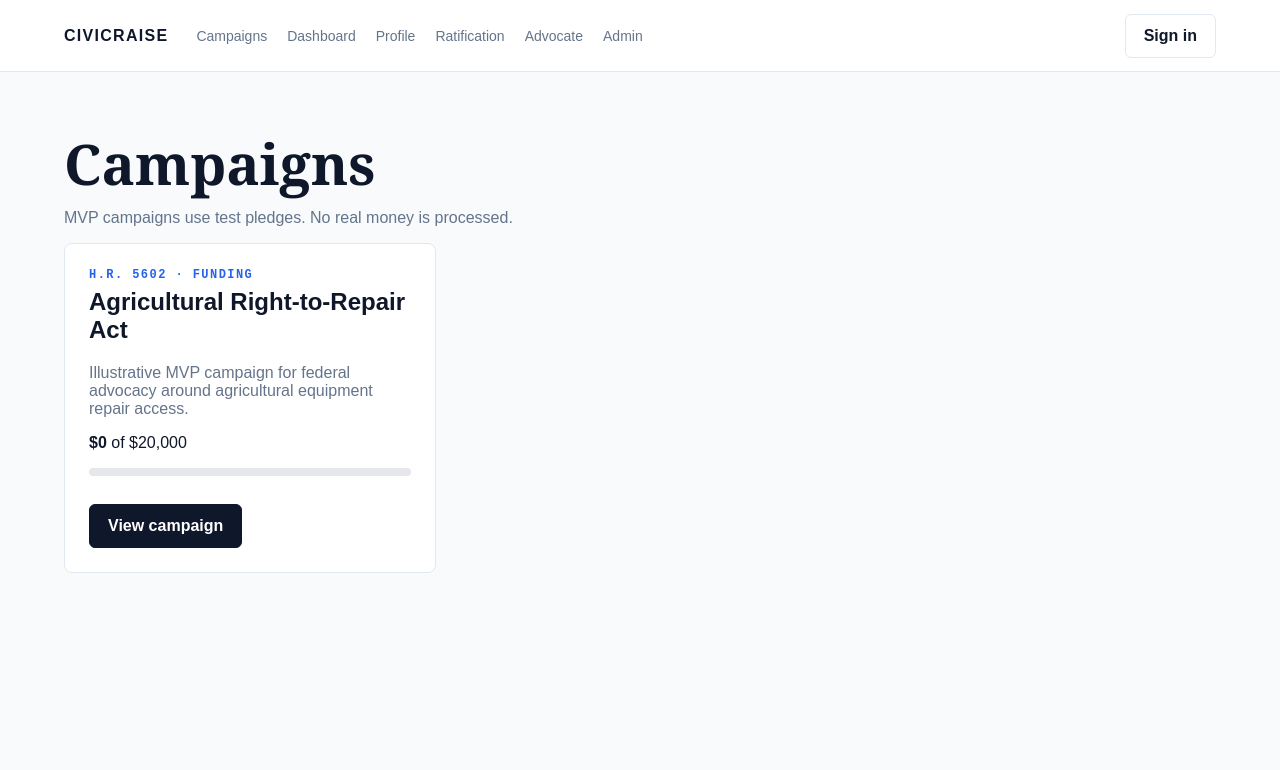
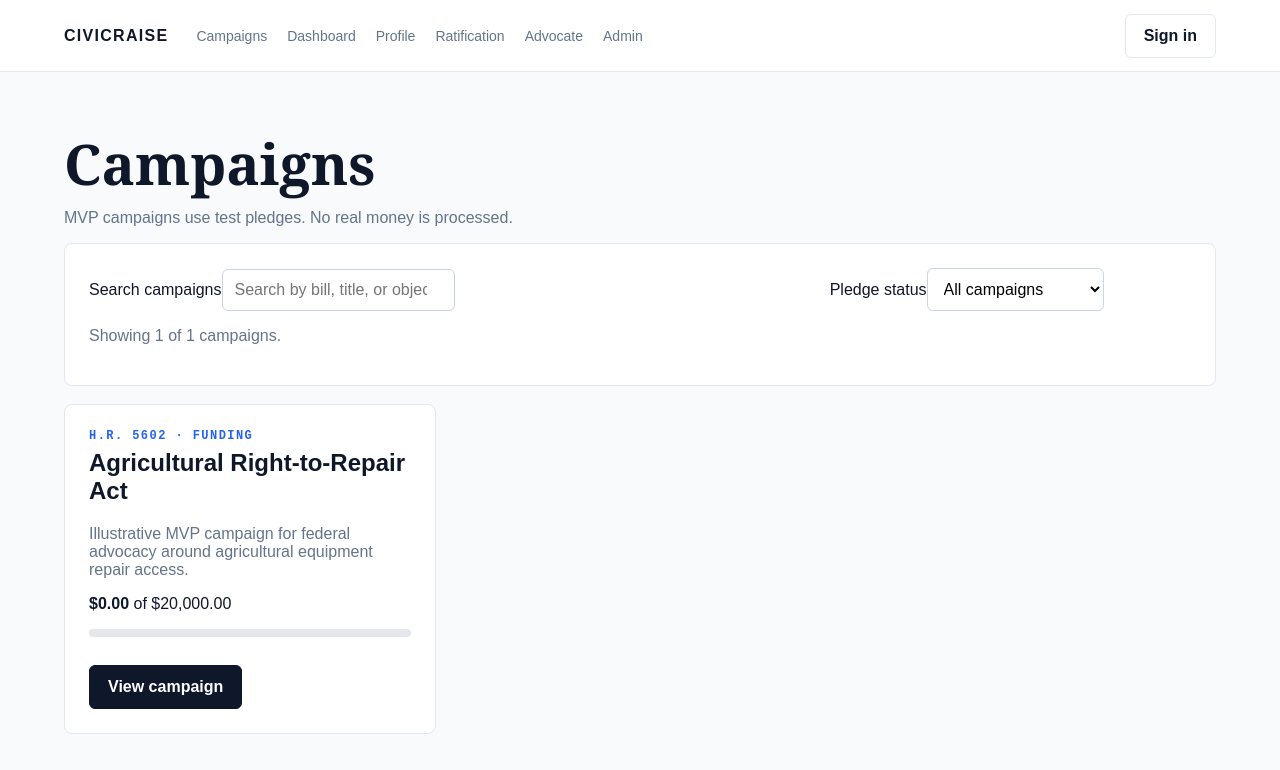
Before and after one commit to segerstrategies/civicraise-mvp, a Next.js app: page /campaigns in a window 1280 px wide. Shown: the top 770 px of the page. Built offline with nearby package versions, Linux system fonts and the light colour scheme; no server answers; the database is empty.

Commit message:
Add campaign search and pledge filters (#11)
* Add campaign search and pledge filters

* Connect campaign directory filters

```diff
--- a/app/campaigns/page.tsx
+++ b/app/campaigns/page.tsx
@@ -1,2 +1,25 @@
-import Link from 'next/link';import {createClient} from '@/lib/supabase-server';import {campaigns as demo} from '@/lib/mock-data'
-export default async function Campaigns(){const sb=await createClient();let campaigns:any[]=demo;if(sb){const {data}=await sb.from('campaigns').select('*').order('created_at',{ascending:false});if(data?.length)campaigns=data}return <><h1>Campaigns</h1><p className="muted">MVP campaigns use test pledges. No real money is processed.</p><div className="grid">{campaigns.map(c=><article className="card" key={c.id||c.slug}><div className="eyebrow">{c.bill} · {String(c.status).toUpperCase()}</div><h2>{c.title}</h2><p className="muted">{c.description}</p><p><strong>${((c.raised_cents??c.raised*100)/100).toLocaleString()}</strong> of ${((c.goal_cents??c.goal*100)/100).toLocaleString()}</p><div className="progress"><div style={{width:`${Math.min(100,((c.raised_cents??c.raised*100)/(c.goal_cents??c.goal*100))*100)}%`}}/></div><div className="actions"><Link className="btn primary" href={`/campaigns/${c.slug||c.id}`}>View campaign</Link></div></article>)}</div></>}
+import { createClient } from '@/lib/supabase-server';
+import { campaigns as demo } from '@/lib/mock-data';
+import CampaignBrowser from '@/components/CampaignBrowser';
+
+export default async function Campaigns() {
+  const supabase = await createClient();
+  let campaigns: any[] = demo;
+
+  if (supabase) {
+    const { data } = await supabase
+      .from('campaigns')
+      .select('*')
+      .order('created_at', { ascending: false });
+
+    if (data?.length) campaigns = data;
+  }
+
+  return (
+    <>
+      <h1>Campaigns</h1>
+      <p className="muted">MVP campaigns use test pledges. No real money is processed.</p>
+      <CampaignBrowser campaigns={campaigns} />
+    </>
+  );
+}
--- /dev/null
+++ b/components/CampaignBrowser.tsx
@@ -0,0 +1,126 @@
+'use client';
+
+import { useMemo, useState } from 'react';
+import Link from 'next/link';
+
+type Campaign = {
+  id?: string;
+  slug?: string;
+  title?: string;
+  bill?: string;
+  status?: string;
+  description?: string;
+  raised_cents?: number;
+  raised?: number;
+  goal_cents?: number;
+  goal?: number;
+};
+
+function cents(value: number | undefined, legacyValue: number | undefined) {
+  if (value !== undefined && value !== null) return Number(value) || 0;
+  return (Number(legacyValue) || 0) * 100;
+}
+
+export default function CampaignBrowser({ campaigns }: { campaigns: Campaign[] }) {
+  const [query, setQuery] = useState('');
+  const [pledgeFilter, setPledgeFilter] = useState<'all' | 'open' | 'closed'>('all');
+
+  const filteredCampaigns = useMemo(() => {
+    const normalizedQuery = query.trim().toLowerCase();
+
+    return campaigns.filter((campaign) => {
+      const status = String(campaign.status || '').toUpperCase();
+      const acceptingPledges = ['PUBLISHED', 'FUNDING'].includes(status);
+      const matchesStatus = pledgeFilter === 'all'
+        || (pledgeFilter === 'open' && acceptingPledges)
+        || (pledgeFilter === 'closed' && !acceptingPledges);
+      const searchableText = [
+        campaign.title,
+        campaign.bill,
+        campaign.description,
+      ].filter(Boolean).join(' ').toLowerCase();
+
+      return matchesStatus && (!normalizedQuery || searchableText.includes(normalizedQuery));
+    });
+  }, [campaigns, pledgeFilter, query]);
+
+  return (
+    <>
+      <div className="card" style={{ marginBottom: 18 }}>
+        <div className="grid two" style={{ alignItems: 'end' }}>
+          <label>
+            Search campaigns
+            <input
+              type="search"
+              value={query}
+              onChange={(event) => setQuery(event.target.value)}
+              placeholder="Search by bill, title, or objective"
+            />
+          </label>
+          <label>
+            Pledge status
+            <select
+              value={pledgeFilter}
+              onChange={(event) => setPledgeFilter(event.target.value as typeof pledgeFilter)}
+            >
+              <option value="all">All campaigns</option>
+              <option value="open">Accepting pledges</option>
+              <option value="closed">Pledges closed</option>
+            </select>
+          </label>
+        </div>
+        <p className="muted" aria-live="polite">
+          Showing {filteredCampaigns.length} of {campaigns.length} campaigns.
+        </p>
+      </div>
+
+      {filteredCampaigns.length === 0 ? (
+        <div className="card">
+          <h2>No matching campaigns</h2>
+          <p className="muted">Try a different search or pledge status filter.</p>
+          <button
+            type="button"
+            className="btn"
+            onClick={() => { setQuery(''); setPledgeFilter('all'); }}
+          >
+            Clear filters
+          </button>
+        </div>
+      ) : (
+        <div className="grid">
+          {filteredCampaigns.map((campaign) => {
+            const raised = cents(campaign.raised_cents, campaign.raised);
+            const goal = cents(campaign.goal_cents, campaign.goal);
+            const progress = goal > 0 ? Math.min(100, raised / goal * 100) : 0;
+            const raisedAmount = (raised / 100).toLocaleString(undefined, { style: 'currency', currency: 'USD' });
+            const goalAmount = (goal / 100).toLocaleString(undefined, { style: 'currency', currency: 'USD' });
+
+            return (
+              <article className="card" key={campaign.id || campaign.slug}>
+                <div className="eyebrow">{campaign.bill} · {String(campaign.status).toUpperCase()}</div>
+                <h2>{campaign.title}</h2>
+                <p className="muted">{campaign.description}</p>
+                <p><strong>{raisedAmount}</strong> of {goalAmount}</p>
+                <div
+                  className="progress"
+                  role="progressbar"
+                  aria-label="Campaign funding progress"
+                  aria-valuemin={0}
+                  aria-valuemax={100}
+                  aria-valuenow={Math.round(progress)}
+                >
+                  <div style={{ width: progress + '%' }} />
+                </div>
+                <div className="actions">
+                  <Link className="btn primary" href={'/campaigns/' + (campaign.slug || campaign.id)}>
+                    View campaign
+                  </Link>
+                </div>
+              </article>
+            );
+          })}
+        </div>
+      )}
+    </>
+  );
+}
```
